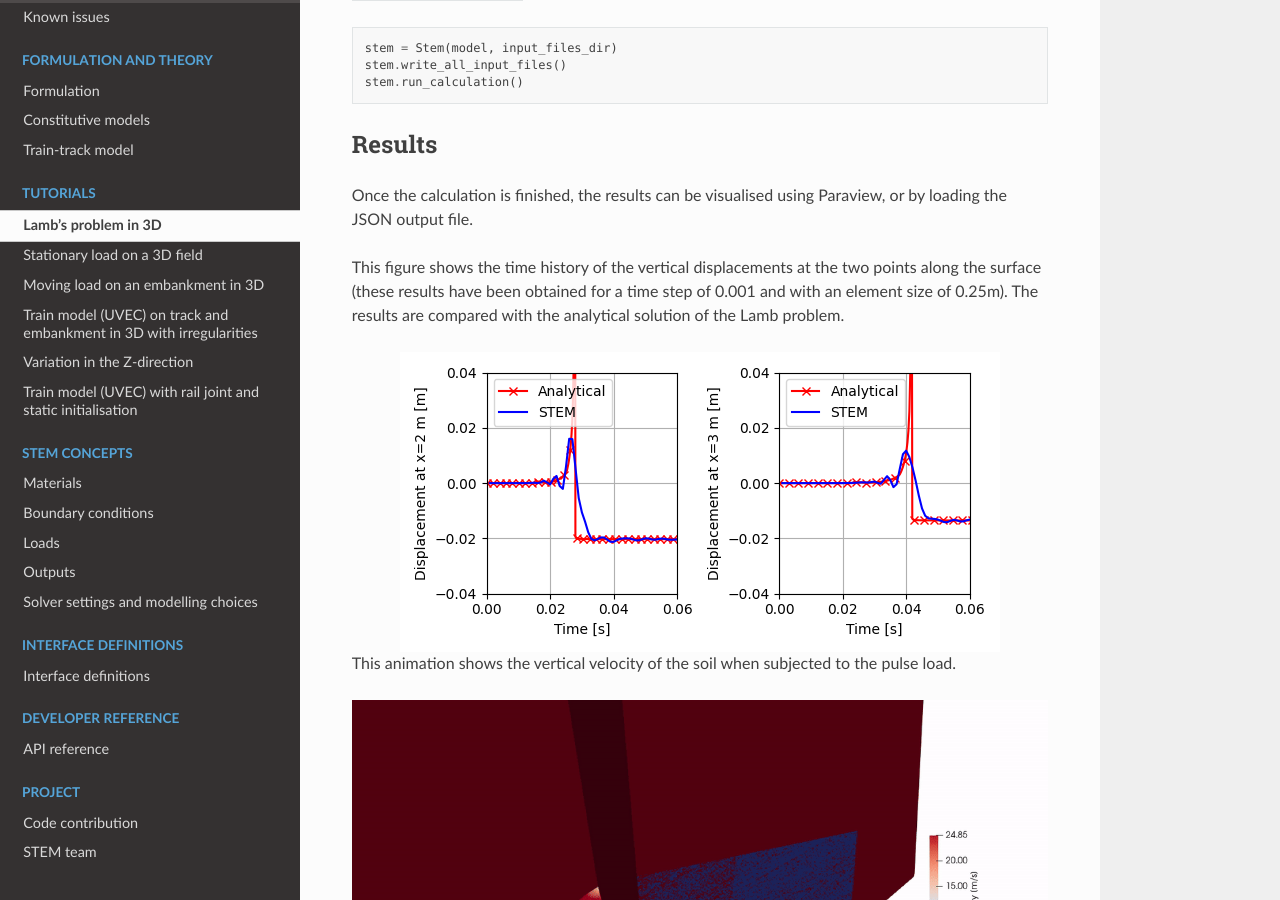
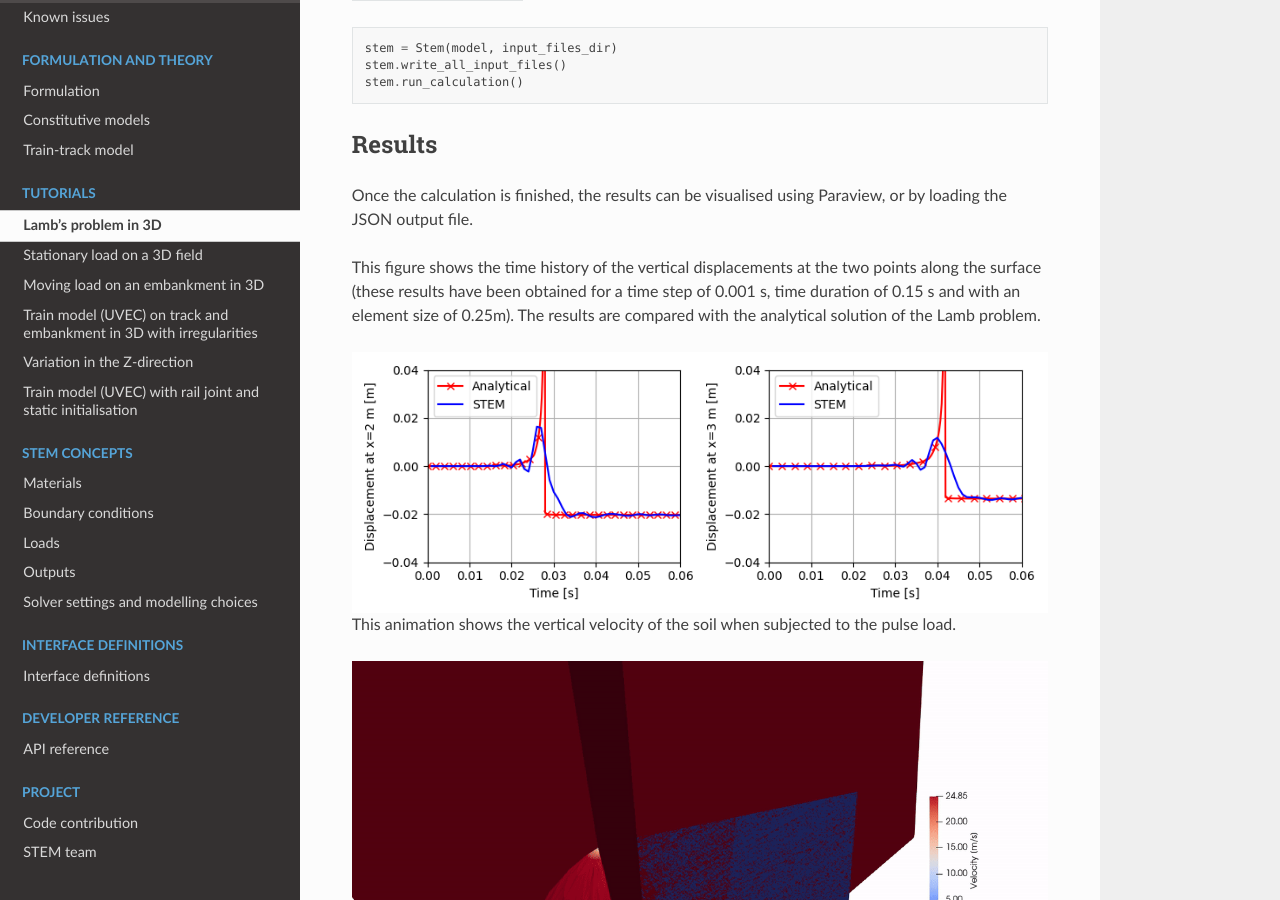
Before and after one commit to StemVibrations/STEM, a Sphinx documentation site: the page built from docs/tutorial1.rst, in a window 1280 px wide and 900 px high, scrolled down 4231 px. Built offline with Sphinx 7.4.7 and the Read the Docs theme 3.1.0, drawn with Linux system fonts in a browser that asks for light colours; pages that are not in the unit, such as notebooks, are missing from menus; some of the changed text lies outside the part shown.

Commit message:
Add visual assets and update documentation for Lamb's problem and line load tutorial

```diff
--- a/docs/tutorial1.rst
+++ b/docs/tutorial1.rst
@@ -150,7 +150,7 @@ The analysis type is set to `Mechanical` and the the time step and analyses time
 The system of equations is solved with the assumption of constant stiffness matrix, mass matrix, and damping matrix.
 The Linear-Newton-Raphson (Newmark explicit solver) is used as strategy and Cg as solver for the linear system of equations.
 
-The Rayleigh damping parameters are set to :math:`\alpha = 7.86 \cdot 10^{-5}` and :math:`\beta = 0.248`, which
+The Rayleigh damping parameters are set to :math:`\alpha = 0.248` and :math:`\beta = 7.86 \cdot 10^{-5}`, which
 correspond to a damping ratio of 2% for 1 and 80 Hz.
 
 The convergence criterion for the numerical solver are set to a relative tolerance of :math:`10^{-4}` and an absolute
@@ -244,7 +244,7 @@ Once the calculation is finished, the results can be visualised using Paraview,
 or by loading the JSON output file.
 
 This figure shows the time history of the vertical displacements at the two points along the surface
-(these results have been obtained for a time step of 0.001 and with an element size of 0.25m).
+(these results have been obtained for a time step of 0.001 s, time duration of 0.15 s and with an element size of 0.25m).
 The results are compared with the analytical solution of the Lamb problem.
 
 .. image:: _static/lamb_displacements.png
```
Also changed, not shown: docs/tutorial2.rst (+23 -18 lines), docs/_static/lamb_displacements.png, 1 other file.
